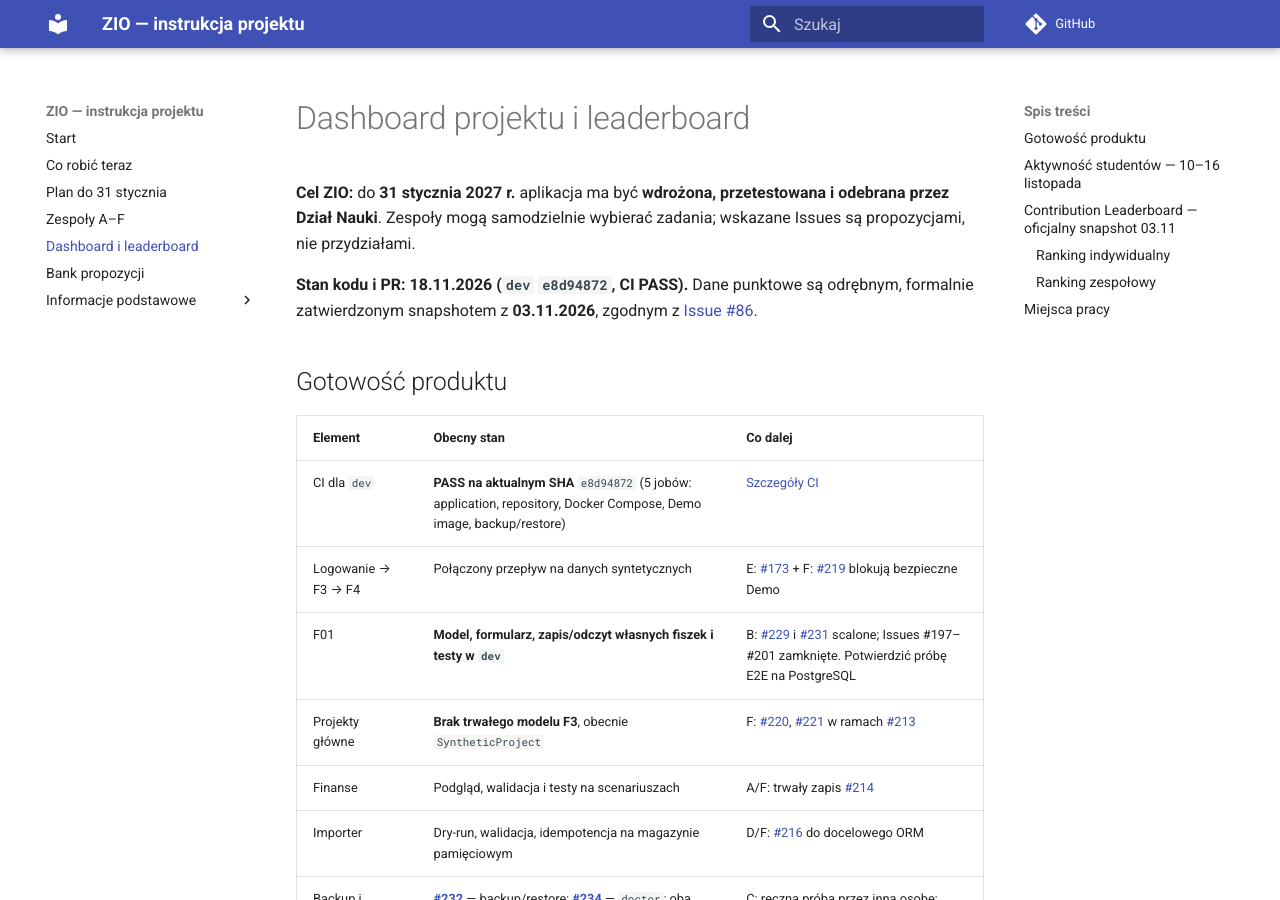
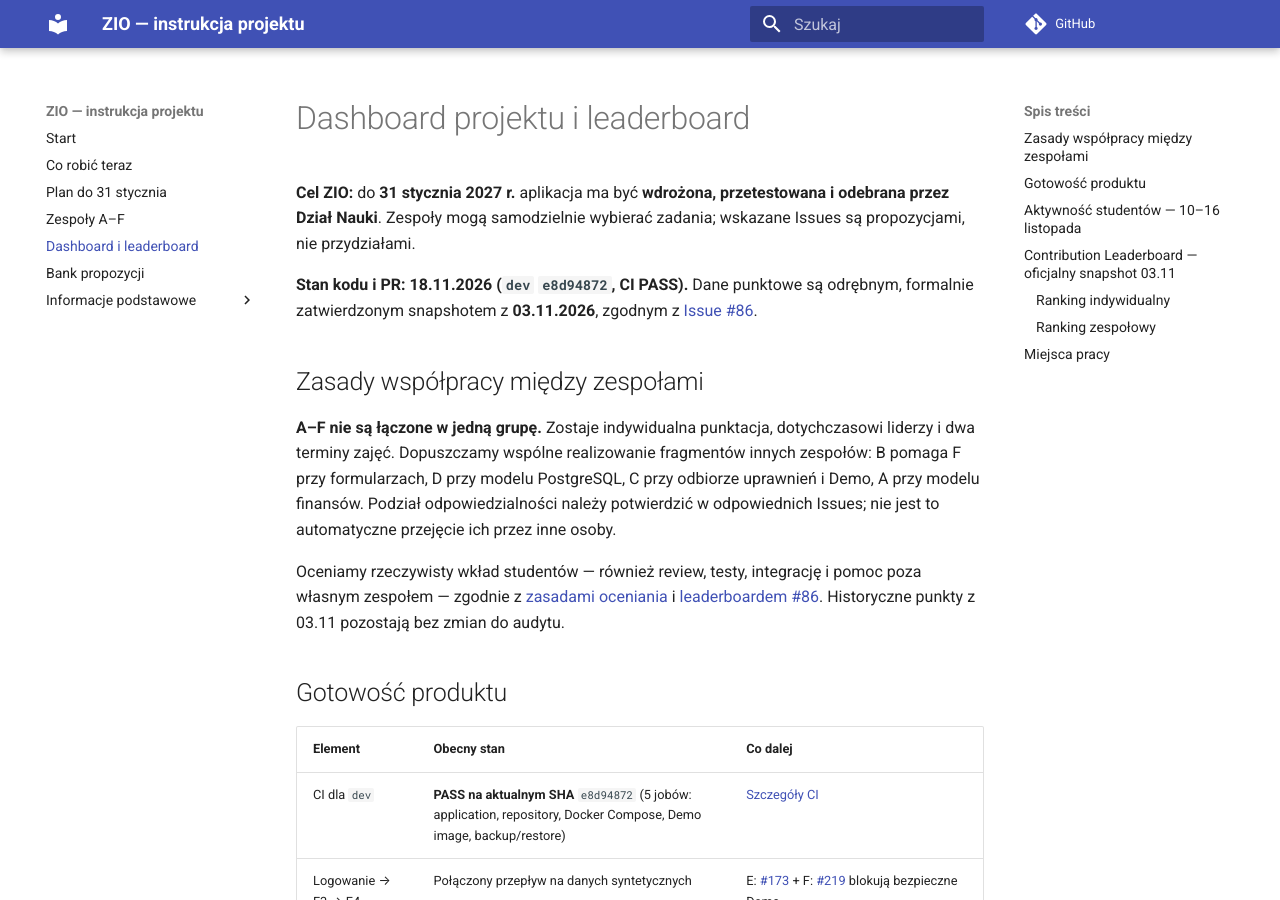
Before and after one commit to zio-wi-pb-mc/pb-science-office-manual, an MkDocs documentation site: the page built from manual/19-dashboard-projektu.md, in a window 1280 px wide and 900 px high. Built offline with MkDocs 1.6.1 and Material for MkDocs 9.7.7, drawn with Linux system fonts in a browser that asks for light colours; comment, search, counter and statistics services are not loaded.

Commit message:
docs: clarify cross-team collaboration without reorganizing groups

```diff
--- a/manual/19-dashboard-projektu.md
+++ b/manual/19-dashboard-projektu.md
@@ -3,6 +3,12 @@
 **Cel ZIO:** do **31 stycznia 2027 r.** aplikacja ma być **wdrożona, przetestowana i odebrana przez Dział Nauki**. Zespoły mogą samodzielnie wybierać zadania; wskazane Issues są propozycjami, nie przydziałami.
 
 **Stan kodu i PR: 18.11.2026 (`dev` `e8d94872`, CI PASS).** Dane punktowe są odrębnym, formalnie zatwierdzonym snapshotem z **03.11.2026**, zgodnym z [Issue #86](https://github.com/zio-wi-pb-mc/pb-science-office/issues/86).
+
+## Zasady współpracy między zespołami
+
+**A–F nie są łączone w jedną grupę.** Zostaje indywidualna punktacja, dotychczasowi liderzy i dwa terminy zajęć. Dopuszczamy wspólne realizowanie fragmentów innych zespołów: B pomaga F przy formularzach, D przy modelu PostgreSQL, C przy odbiorze uprawnień i Demo, A przy modelu finansów. Podział odpowiedzialności należy potwierdzić w odpowiednich Issues; nie jest to automatyczne przejęcie ich przez inne osoby.
+
+Oceniamy rzeczywisty wkład studentów — również review, testy, integrację i pomoc poza własnym zespołem — zgodnie z [zasadami oceniania](08-ocenianie.md) i [leaderboardem #86](https://github.com/zio-wi-pb-mc/pb-science-office/issues/86). Historyczne punkty z 03.11 pozostają bez zmian do audytu.
 
 ## Gotowość produktu
 
```
